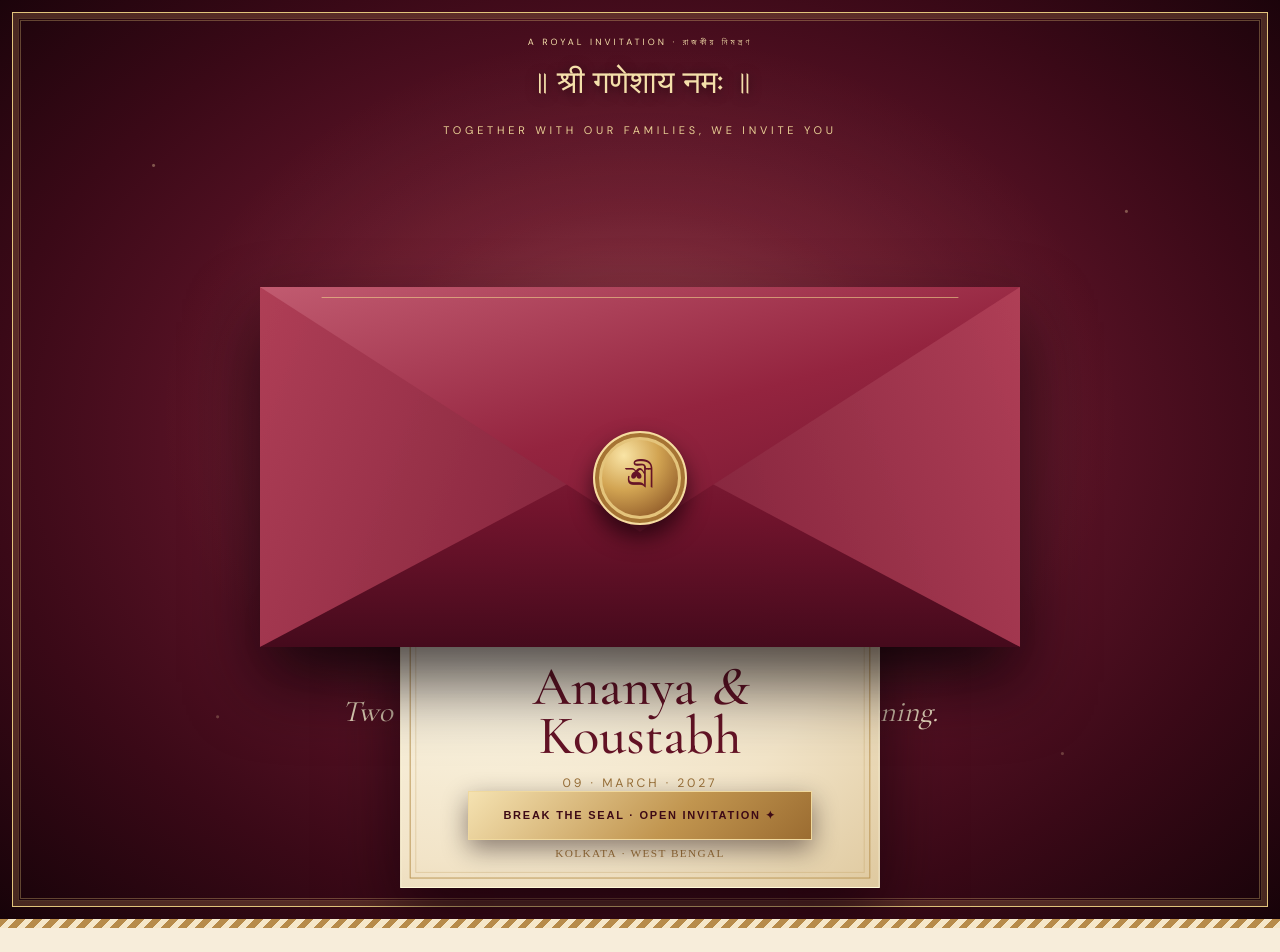
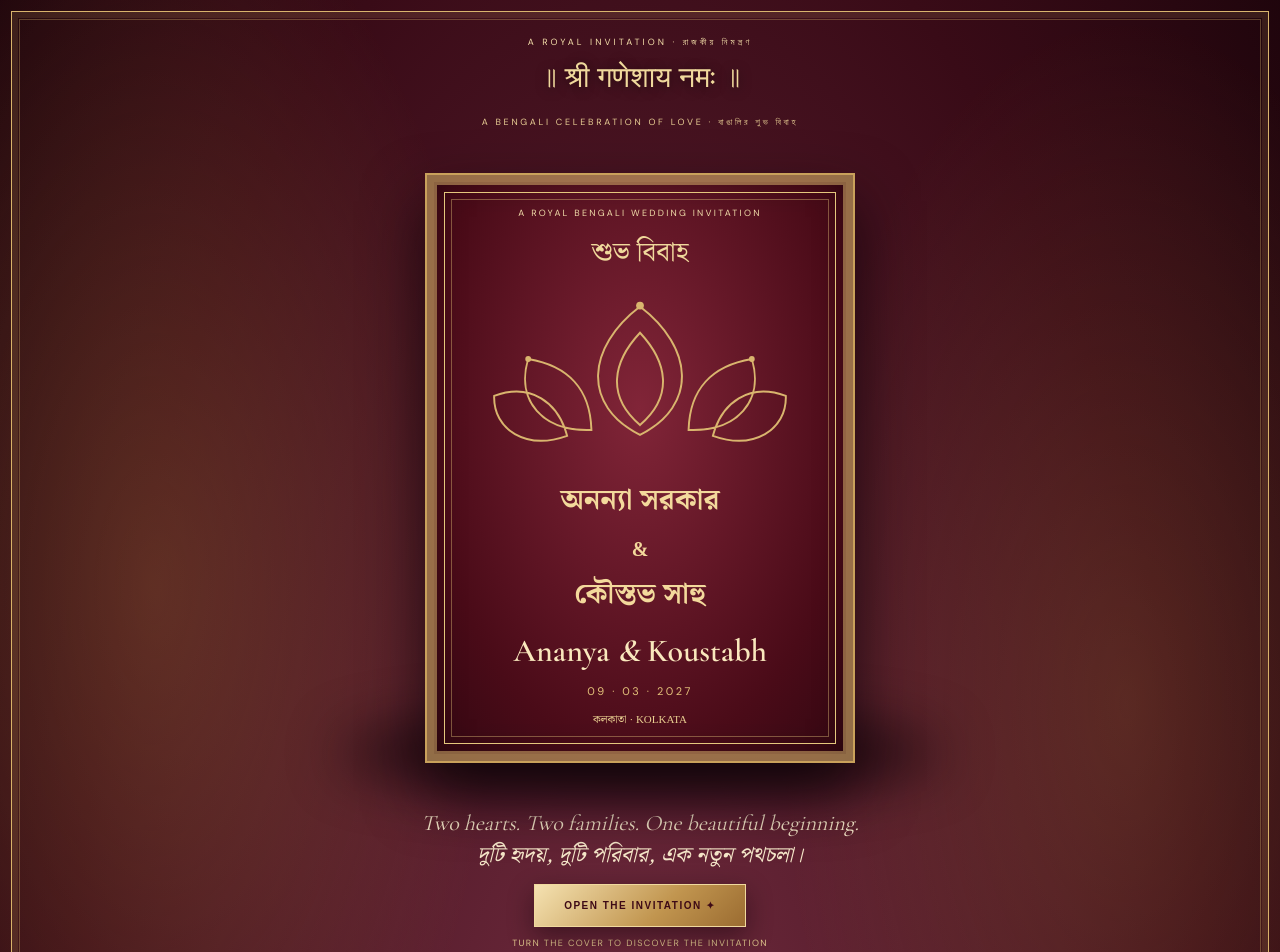
Before and after one commit to quantum-rakhi/Weddingbells, a plain HTML site: page index.html in a window 1280 px wide. Shown: the top 952 px of the page. Drawn offline with nearby package versions, Linux system fonts and the light colour scheme.

Commit message:
Redesign hero as ornate Bengali heirloom wedding card with hinged cover

```diff
--- a/index.html
+++ b/index.html
@@ -82,17 +82,50 @@ radial-gradient(ellipse at 50% 45%,#f1d18c20,transparent 55%)}
 .crest{font-size:25px}.overline{font-size:8px;letter-spacing:.2em}
 .intro{font-size:19px}
 }
+/* Royal Bengali heirloom card */
+.stage{min-height:100svh;padding:55px 16px;background:radial-gradient(ellipse at 50% 45%,#783044,#390b17 65%,#170309);overflow:hidden}
+.stage:before{inset:11px;border:1px solid #d9b56e;box-shadow:inset 0 0 0 6px #d9b56e22}.stage:after{inset:19px;border:1px solid #d9b56e55}
+.ambient{opacity:.7;background:radial-gradient(ellipse at 12% 20%,#d8a24a55,transparent 22%),radial-gradient(ellipse at 88% 24%,#d8a24a44,transparent 22%),radial-gradient(ellipse at 20% 85%,#d8a24a44,transparent 25%),radial-gradient(ellipse at 80% 80%,#d8a24a33,transparent 22%)}
+.scene{width:min(100%,1000px)}.crest{font-size:29px;color:#f0d99c}.overline{font-size:9px;letter-spacing:.3em;color:#e8ce94}
+.card-stage{height:680px;display:grid;place-items:center;perspective:1800px;position:relative;margin:0 auto}
+.card-stage:before{content:"";position:absolute;bottom:20px;width:min(88%,600px);height:70px;border-radius:50%;background:#080106bb;filter:blur(28px)}
+.card-object{position:relative;width:min(82vw,430px);height:590px;transform-style:preserve-3d;filter:drop-shadow(0 28px 30px #090106bb)}
+.card-inside,.card-cover{position:absolute;inset:0;overflow:hidden}
+.card-inside{background:linear-gradient(135deg,#fff8e9,#eee0c3 52%,#e5d0a9);color:#4a1821;box-shadow:inset 0 0 0 1px #fff9e8}
+.card-inside:before{content:"";position:absolute;inset:12px;border:1px solid #b78b49}.card-inside:after{content:"";position:absolute;inset:18px;border:1px solid #b78b4955}
+.inner-content{position:absolute;inset:28px 25px;display:flex;flex-direction:column;align-items:center;justify-content:space-between;text-align:center;z-index:1}
+.motif{width:100%;height:110px}.motif svg{width:100%;height:100%}
+.inner-title{font:700 29px "Noto Serif Bengali";color:#875c2d}.inner-names{font:600 34px/1 "Cormorant Garamond";color:#68162b;margin:8px 0}.inner-copy{font:12px/1.7 "Noto Serif Bengali";color:#77533b}.inner-date{font:600 15px "Cormorant Garamond";letter-spacing:.12em;color:#875c2d}.inner-venue{font:11px/1.7 "Noto Serif Bengali";color:#77533b}
+.cover-hinge{position:absolute;inset:0;transform-origin:left center;transform-style:preserve-3d;transition:transform 1.65s cubic-bezier(.2,.72,.18,1);z-index:4}
+.card-cover{backface-visibility:hidden;background:radial-gradient(ellipse at 50% 40%,#812538,#4a0b18 70%,#310711);border:2px solid #c9a15b;box-shadow:inset 0 0 0 7px #d9b56e22,inset 0 0 0 10px #d9b56e88,inset 0 0 35px #17030999;color:#e9cf91}
+.card-cover:before{content:"";position:absolute;inset:17px;border:1px solid #e5c77d}.card-cover:after{content:"";position:absolute;inset:24px;border:1px solid #e5c77d66}
+.cover-inner{position:absolute;inset:32px 28px;display:flex;flex-direction:column;align-items:center;justify-content:space-between;text-align:center;z-index:1}
+.cover-kicker{font-size:9px;letter-spacing:.25em;text-transform:uppercase;color:#f0dca9}.cover-crest{font:27px "Noto Serif Bengali";color:#f0d99c}
+.cover-flower{width:100%;height:175px}.cover-flower svg{width:100%;height:100%}
+.cover-bengali{font:700 29px "Noto Serif Bengali";color:#f3d99c}.cover-names{font:600 32px "Cormorant Garamond";color:#f9e8bd}.cover-date{font-size:11px;letter-spacing:.23em;color:#e4c27b}.cover-footer{font:11px "Noto Serif Bengali";color:#e9cf91}
+.card-open .cover-hinge{transform:rotateY(-158deg)}.card-open .card-object{transform:translateY(-4px) rotateY(-3deg)}
+.intro{font:italic 22px/1.45 "Cormorant Garamond";color:#f5e6c9;margin:0}
+.open-btn{border:1px solid #f0d99e;background:linear-gradient(135deg,#f5e2b1,#c1954f 60%,#9b6c31);color:#3e0a16;padding:15px 29px;letter-spacing:.15em;text-transform:uppercase;font-size:10px;font-weight:700;box-shadow:0 9px 26px #12020877;cursor:pointer;margin-top:12px}
+.hint{font-size:9px;letter-spacing:.15em;color:#e2c98e;margin-top:10px;text-transform:uppercase}
+@media(max-width:620px){.stage{padding:50px 10px 36px}.card-stage{height:555px}.card-object{width:min(86vw,360px);height:500px}.inner-content{inset:23px 20px}.motif{height:82px}.inner-title{font-size:25px}.inner-names{font-size:29px}.inner-copy,.inner-venue{font-size:10px}.cover-inner{inset:25px 20px}.cover-flower{height:140px}.cover-bengali{font-size:24px}.cover-names{font-size:28px}.intro{font-size:18px}}
 </style></head>
 <body>
 <header class="stage"><div class="ambient"></div><div class="topline">A royal invitation · রাজকীয় নিমন্ত্রণ</div>
-<div class="scene" id="scene"><div class="crest">॥ श्री गणेशाय नमः ॥</div><div class="overline">Together with our families, we invite you</div>
-<div class="envelope-wrap"><div class="envelope-shadow"></div>
-<div class="letter"><div class="letter-inner"><div class="mini">শুভ বিবাহ · SHUBHO BIBAHO</div><div class="orn">❧</div><div class="names">Ananya <i>&</i><br>Koustabh</div><div class="date">09 · MARCH · 2027</div><div class="orn">✧</div><div class="mini">KOLKATA · WEST BENGAL</div></div></div>
-<div class="envelope"><div class="env-back"></div><div class="env-pocket"></div><div class="env-left"></div><div class="env-right"></div><div class="env-bottom"></div><div class="env-flap"></div><div class="seal">শ্রী</div></div>
-</div>
+<div class="scene" id="scene"><div class="crest">॥ श्री गणेशाय नमः ॥</div><div class="overline">A Bengali celebration of love · বাঙালির শুভ বিবাহ</div>
+<div class="card-stage"><div class="card-object">
+<div class="card-inside"><div class="inner-content">
+<div class="motif"><svg viewBox="0 0 340 110"><g fill="none" stroke="#a77d43" stroke-width="1.7"><path d="M170 100C130 72 130 35 170 8C210 35 210 72 170 100ZM170 91C145 69 149 43 170 24C191 43 195 69 170 91ZM130 95C90 90 75 62 89 34C117 39 135 60 130 95ZM210 95C250 90 265 62 251 34C223 39 205 60 210 95ZM105 88C70 100 42 85 36 58C65 47 91 58 105 88ZM235 88C270 100 298 85 304 58C275 47 249 58 235 88Z"/></g><g fill="#a77d43"><circle cx="170" cy="12" r="3"/><circle cx="89" cy="34" r="3"/><circle cx="251" cy="34" r="3"/></g></svg></div>
+<div class="inner-title">শুভ বিবাহ</div><div class="inner-copy">With the blessings of our families<br>পরিবারের আশীর্বাদে</div>
+<div class="inner-names">Ananya Sarkar<br><span style="color:#a77d43">&</span><br>Koustabh Sahoo</div>
+<div class="inner-copy">cordially invite you to celebrate<br>their wedding festivities</div><div class="inner-date">09 · MARCH · 2027</div><div class="inner-venue">Kolkata, West Bengal<br>কলকাতা, পশ্চিমবঙ্গ</div>
+</div></div>
+<div class="cover-hinge"><div class="card-cover"><div class="cover-inner">
+<div class="cover-kicker">A royal Bengali wedding invitation</div><div class="cover-crest">শুভ বিবাহ</div>
+<div class="cover-flower"><svg viewBox="0 0 340 180"><g fill="none" stroke="#d9b56e" stroke-width="2"><path d="M170 150C110 120 115 60 170 18C225 60 230 120 170 150ZM170 140C135 110 142 75 170 45C198 75 205 110 170 140ZM120 145C70 147 42 115 55 72C97 79 119 104 120 145ZM220 145C270 147 298 115 285 72C243 79 221 104 220 145ZM95 151C53 166 19 145 20 110C58 96 86 117 95 151ZM245 151C287 166 321 145 320 110C282 96 254 117 245 151Z"/></g><g fill="#d9b56e"><circle cx="170" cy="17" r="4"/><circle cx="55" cy="72" r="3"/><circle cx="285" cy="72" r="3"/></g></svg></div>
+<div class="cover-bengali">অনন্যা সরকার<br><span style="font-size:20px">&</span><br>কৌস্তভ সাহু</div><div class="cover-names">Ananya <i>&</i> Koustabh</div><div class="cover-date">09 · 03 · 2027</div><div class="cover-footer">কলকাতা · KOLKATA</div>
+</div></div></div></div></div>
 <p class="intro">Two hearts. Two families. One beautiful beginning.<br><span class="bengali">দুটি হৃদয়, দুটি পরিবার, এক নতুন পথচলা।</span></p>
-<button class="open-btn" id="openBtn">Break the seal · Open invitation ✦</button><div class="hint" id="hint">Break the wax seal to reveal your invitation</div>
-</div></header>
+<button class="open-btn" id="openBtn">Open the invitation ✦</button><div class="hint" id="hint">Turn the cover to discover the invitation</div></div>>
 <main class="content">
 <section class="section"><div class="eyebrow">With the blessings of our families</div><h2>Shubho Bibaho</h2><div class="bn-heading bengali">শুভ বিবাহ</div><p class="copy">With immense joy and the blessings of our loved ones, we invite you to join us as we begin our forever. Your presence will make our celebration complete.</p><p class="copy bengali">পরিবারের আশীর্বাদ ও আপনাদের ভালোবাসাকে সঙ্গে নিয়ে আমাদের নতুন জীবনের শুভ সূচনায় আপনাদের সাদর আমন্ত্রণ। আপনাদের উপস্থিতি আমাদের আনন্দকে পূর্ণতা দেবে।</p>
 <div class="couple"><div class="person"><strong>Ananya Sarkar</strong><span>THE BRIDE · কনে</span></div><div class="heart">♥</div><div class="person"><strong>Koustabh Sahoo</strong><span>THE GROOM · বর</span></div></div></section>
```
